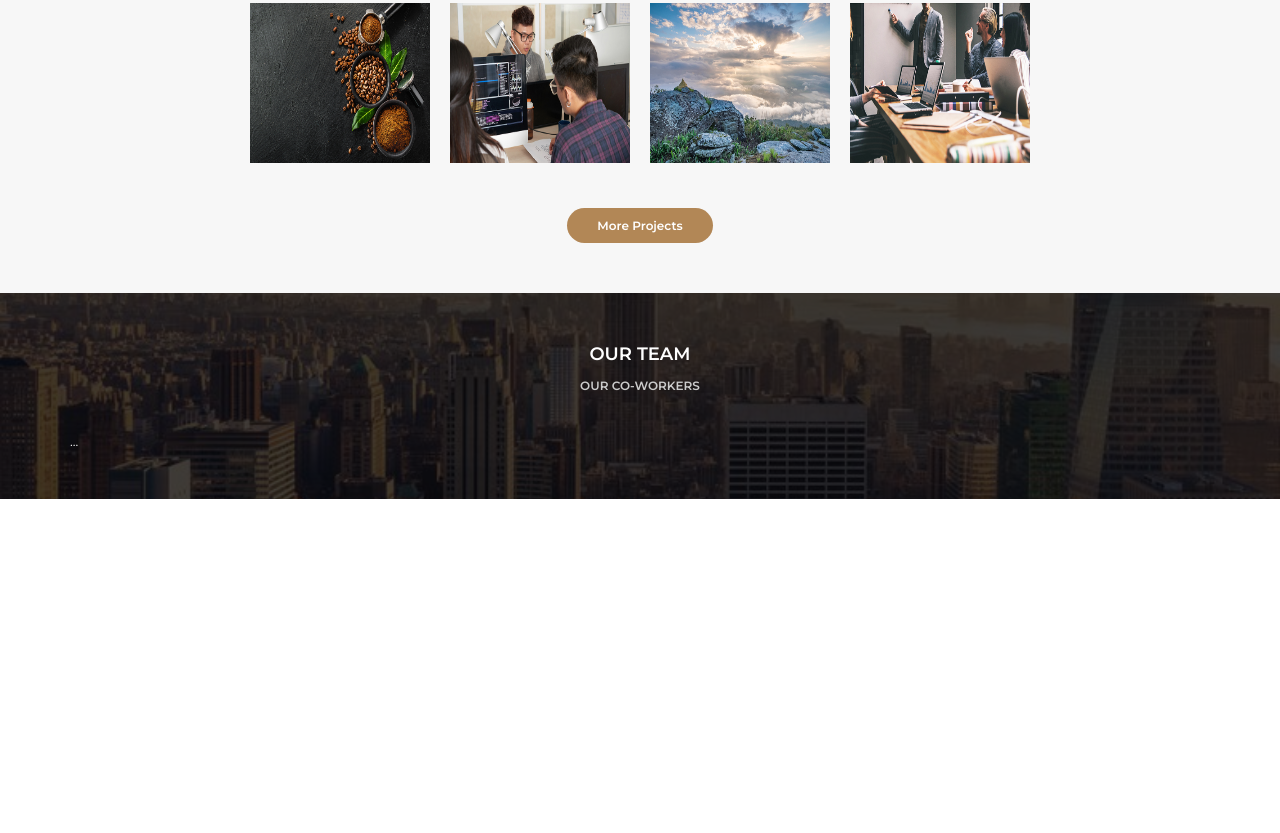
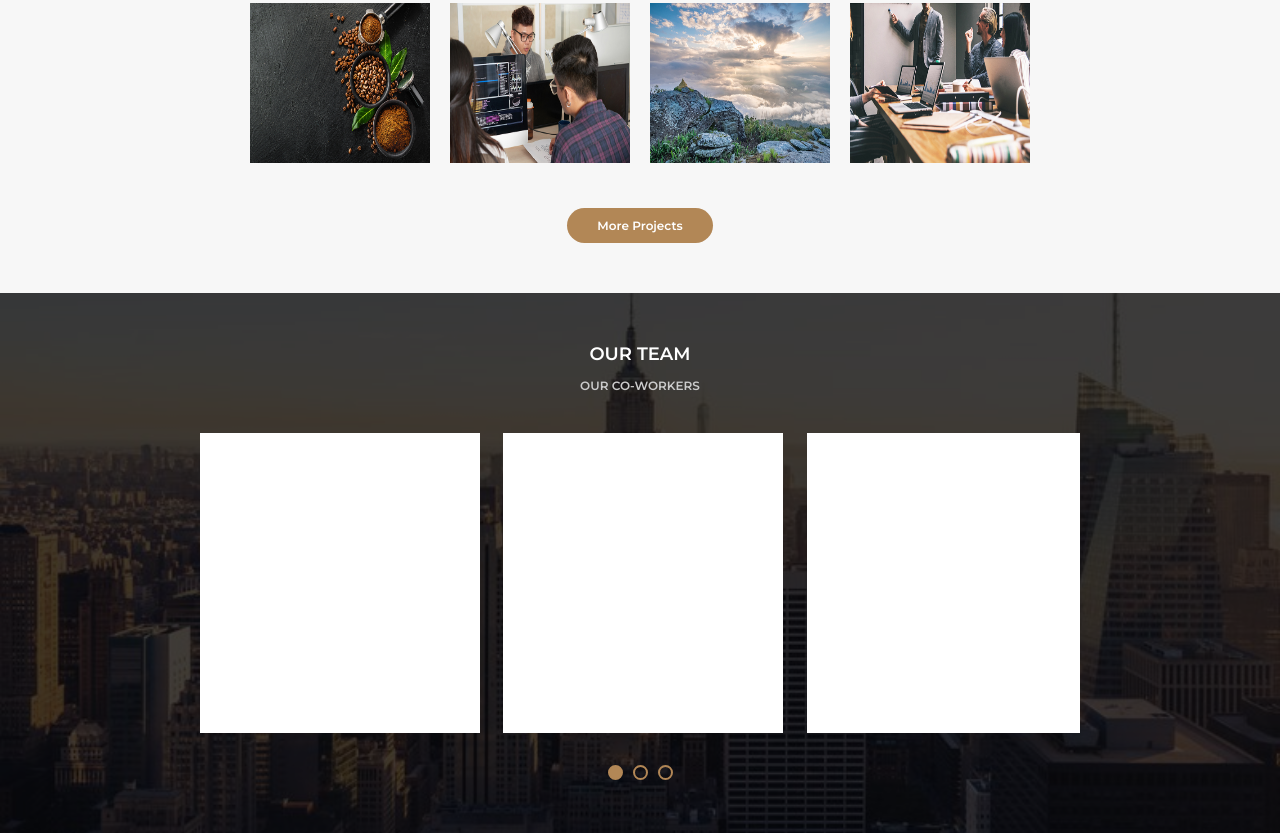
Before and after one commit to ThomazHonorato/Projeto-Awax, a plain HTML site: page Index.html in a window 1280 px wide. Shown: the part 2242-3075 px from the top of the page. Before the commit the page ends 2741 px from the top, so only its background shows below. Drawn offline with Linux system fonts and the light colour scheme.

Commit message:
Continuado sessão Our Team

```diff
--- a/Index.html
+++ b/Index.html
@@ -271,7 +271,28 @@
                     </div>
                     <div class="sectionBody">
                         <div class="section-team">
-                            ...
+                            <div class="sliders">
+                                <div class="slide">
+                                    <div class="slideArea">
+                                        ...
+                                    </div>
+                                </div>
+                                <div class="slide">
+                                    <div class="slideArea">
+                                        ...
+                                    </div>
+                                </div>
+                                <div class="slide">
+                                    <div class="slideArea">
+                                        ...
+                                    </div>
+                                </div>
+                            </div>
+                        </div>
+                        <div class="slidersPointers">
+                            <div class="pointer active"></div>
+                            <div class="pointer"></div>
+                            <div class="pointer"></div>
                         </div>
                     </div>
                 </div>
--- a/assets/css/style.css
+++ b/assets/css/style.css
@@ -378,3 +378,54 @@ header{
     padding-top: 50px;
     padding-bottom: 50px;
 }
+
+.section-team{
+    overflow: hidden;
+    max-width: 880px;
+    margin:auto;
+}
+
+.section-team .sliders{
+    height: 100%;
+    width:1000vw;
+}
+
+.section-team .slide{
+    width: 280px;
+    height: 100%;
+    min-height: 300px;
+    display: inline-block;
+    background-color: #fff;
+    margin-right: 20px;
+}
+
+.section-team .slideArea{
+    display: flex;
+    flex-direction: column;
+    height: 100%;
+    align-items: center;
+    justify-content: center;
+    color: #fff;
+}
+
+.section-team-area .slidersPointers{
+    margin-top: 30px;
+    height: 20px;
+    display: flex;
+    justify-content: center;
+    align-items: center;
+}
+
+.section-team-area .pointer{
+    height: 15px;
+    width: 15px;
+    border: 2px solid #b28756;
+    border-radius: 8px;
+    margin-left: 5px;
+    margin-right: 5px;
+    cursor: pointer;
+}
+
+.section-team-area .pointer.active{
+    background-color: #b28756;
+}
```
